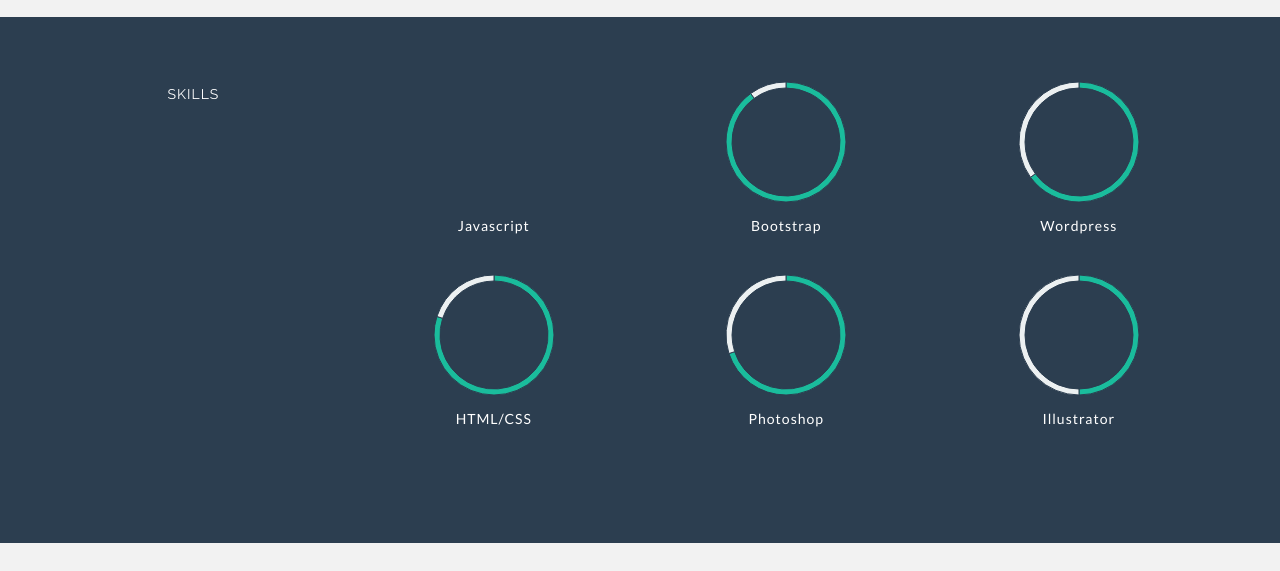
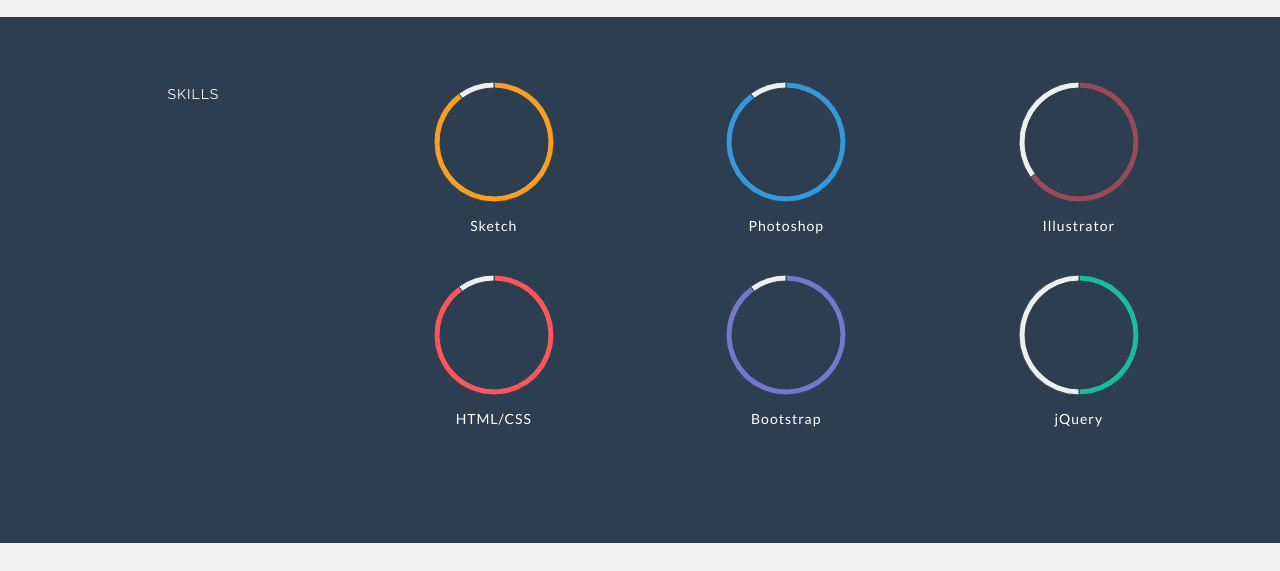
Before and after one commit to melon26/melonCV, a plain HTML site: page index.html in a window 1280 px wide. Shown: the part 1342-1913 px from the top of the page. Drawn offline with Linux system fonts and the light colour scheme.

Commit message:
update script

```diff
--- a/index.html
+++ b/index.html
@@ -114,24 +114,8 @@
                     <h5>SKILLS</h5>
                 </div>
                 <div class="col-lg-3 centered">
-                        <canvas id="javascript" height="130" width="130"></canvas>
-                        <p>Javascript</p>
-                        <br>
-                    </div>
-                    <div class="col-lg-3 centered">
-                        <canvas id="bootstrap" height="130" width="130"></canvas>
-                        <p>Bootstrap</p>
-                        <br>
-                    </div>
-                    <div class="col-lg-3 centered">
-                        <canvas id="wordpress" height="130" width="130"></canvas>
-                        <p>Wordpress</p>
-                        <br>
-                    </div>
-
-                    <div class="col-lg-3 col-lg-offset-3 centered">
-                        <canvas id="html" height="130" width="130"></canvas>
-                        <p>HTML/CSS</p>
+                    <canvas id="sketch" height="130" width="130"></canvas>
+                    <p>Sketch</p>
                     <br>
                 </div>
                 <div class="col-lg-3 centered">
@@ -142,6 +126,21 @@
                 <div class="col-lg-3 centered">
                     <canvas id="illustrator" height="130" width="130"></canvas>
                     <p>Illustrator</p>
+                    <br>
+                </div>
+                <div class="col-lg-3 col-lg-offset-3 centered">
+                    <canvas id="html" height="130" width="130"></canvas>
+                    <p>HTML/CSS</p>
+                    <br>
+                </div>
+                <div class="col-lg-3 centered">
+                    <canvas id="bootstrap" height="130" width="130"></canvas>
+                    <p>Bootstrap</p>
+                    <br>
+                </div>
+                <div class="col-lg-3 centered">
+                    <canvas id="jquery" height="130" width="130"></canvas>
+                    <p>jQuery</p>
                     <br>
                 </div>
             </div>
@@ -215,67 +214,7 @@
     <script src="js/smoothscroll.js"></script>
     <script src="js/Chart.js"></script>
     <script>
-        $(document).ready(function(){
-        var doughnutData = [
-            {
-                value: 90,
-                color:"#1abc9c"
-            },
-            {
-                value : 10,
-                color : "#ecf0f1"
-            }
-        ];
-        var myDoughnut = new Chart(document.getElementById('bootstrap').getContext("2d")).Doughnut(doughnutData);
 
-        var doughnutData = [
-            {
-                value: 65,
-                color:"#1abc9c"
-            },
-            {
-                value : 35,
-                color : "#ecf0f1"
-            }
-        ];
-        var myDoughnut = new Chart(document.getElementById('wordpress').getContext("2d")).Doughnut(doughnutData);
-
-        var doughnutData = [
-            {
-                value: 80,
-                color:"#1abc9c"
-            },
-            {
-                value : 20,
-                color : "#ecf0f1"
-            }
-        ];
-        var myDoughnut = new Chart(document.getElementById('html').getContext("2d")).Doughnut(doughnutData);
-
-        var doughnutData = [
-            {
-                value: 70,
-                color:"#1abc9c"
-            },
-            {
-                value : 30,
-                color : "#ecf0f1"
-            }
-        ];
-        var myDoughnut = new Chart(document.getElementById('photoshop').getContext("2d")).Doughnut(doughnutData);
-
-        var doughnutData = [
-            {
-                value: 50,
-                color:"#1abc9c"
-            },
-            {
-                value : 50,
-                color : "#ecf0f1"
-            }
-        ];
-        var myDoughnut = new Chart(document.getElementById('illustrator').getContext("2d")).Doughnut(doughnutData);
-        });
     </script>
   </body>
 </html>`
--- a/js/Chart.js
+++ b/js/Chart.js
@@ -1408,3 +1408,77 @@
 	    return data ? fn( data ) : fn;
 	  };
 }
+
+$(document).ready(function(){
+        var doughnutData = [
+            {
+                value: 90,
+                color:"#F79F24"
+            },
+            {
+                value : 10,
+                color : "#ecf0f1"
+            }
+        ];
+        var myDoughnut = new Chart(document.getElementById('sketch').getContext("2d")).Doughnut(doughnutData);
+
+        var doughnutData = [
+            {
+                value: 90,
+                color:"#3498DB"
+            },
+            {
+                value : 10,
+                color : "#ecf0f1"
+            }
+        ];
+        var myDoughnut = new Chart(document.getElementById('photoshop').getContext("2d")).Doughnut(doughnutData);
+
+        var doughnutData = [
+            {
+                value: 65,
+                color:"#984A59"
+            },
+            {
+                value : 35,
+                color : "#ecf0f1"
+            }
+        ];
+        var myDoughnut = new Chart(document.getElementById('illustrator').getContext("2d")).Doughnut(doughnutData);
+
+        var doughnutData = [
+            {
+                value: 90,
+                color:"#FB5660"
+            },
+            {
+                value : 10,
+                color : "#ecf0f1"
+            }
+        ];
+        var myDoughnut = new Chart(document.getElementById('html').getContext("2d")).Doughnut(doughnutData);
+
+        var doughnutData = [
+            {
+                value: 90,
+                color:"#7577CD"
+            },
+            {
+                value : 10,
+                color : "#ecf0f1"
+            }
+        ];
+        var myDoughnut = new Chart(document.getElementById('bootstrap').getContext("2d")).Doughnut(doughnutData);
+
+        var doughnutData = [
+            {
+                value: 50,
+                color:"#1ABC9C"
+            },
+            {
+                value : 50,
+                color : "#ecf0f1"
+            }
+        ];
+        var myDoughnut = new Chart(document.getElementById('jquery').getContext("2d")).Doughnut(doughnutData);
+        });
```
Lines whose indentation alone changed are shown as unchanged.
